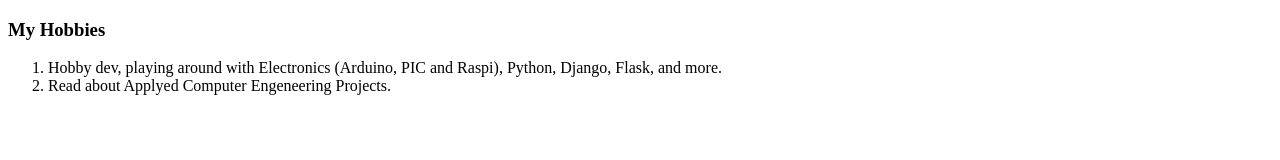
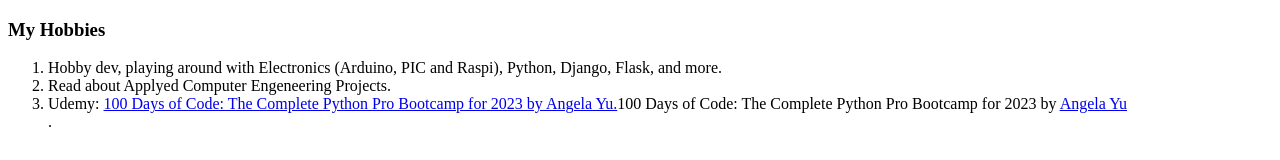
Before and after one commit to giljr/cv, a plain HTML site: page hobbies.html in a window 1280 px wide. Drawn offline with Linux system fonts and the light colour scheme.

Commit message:
fixing text.

```diff
--- a/hobbies.html
+++ b/hobbies.html
@@ -9,6 +9,7 @@
     <ol>
         <li>Hobby dev, playing around with Electronics (Arduino, PIC and Raspi), Python, Django, Flask, and more.</li>
         <li>Read about Applyed Computer Engeneering Projects.</li>
+        <li>Udemy: <a href="https://www.udemy.com/course/100-days-of-code/">100 Days of Code: The Complete Python Pro Bootcamp for 2023 by Angela Yu.</a>100 Days of Code: The Complete Python Pro Bootcamp for 2023 by <a href="https://www.udemy.com/course/100-days-of-code/#instructor-1">Angela Yu</a></li>.
     </ol>
 
 </body>
```
Also changed, not shown: index.html (+1 -1 lines).
